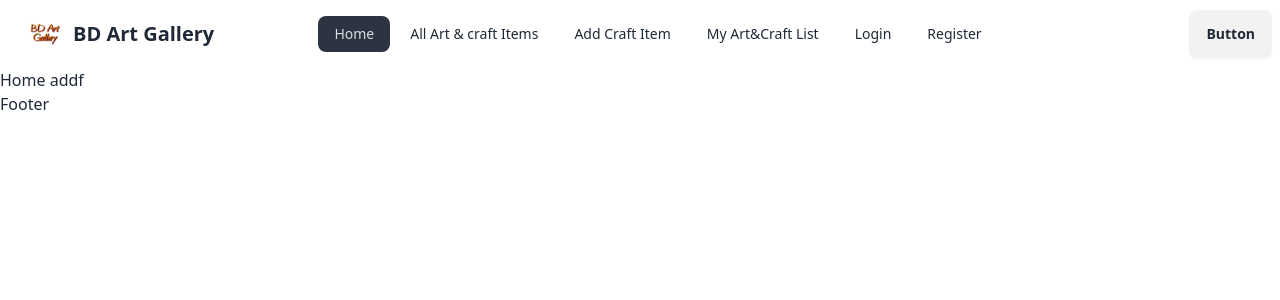
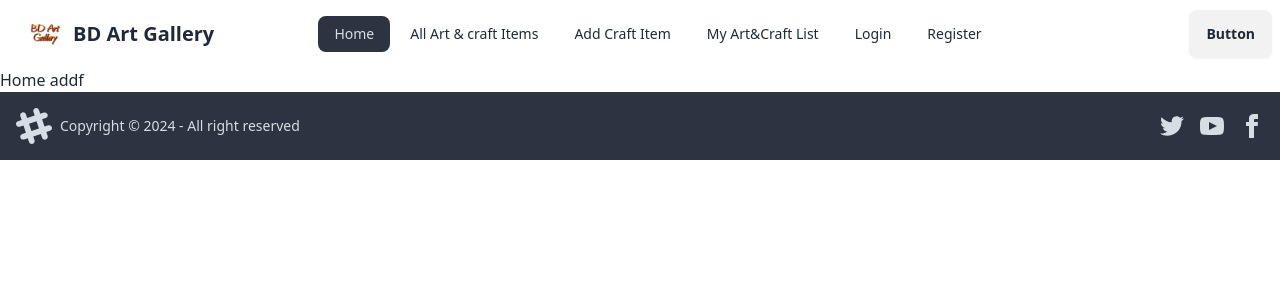
Before and after one commit to Abdullah-Az-Zahur/bd-art-gallery-client, a React (Vite) app: page / in a window 1280 px wide. Shown: the top 300 px of the page. Built offline with nearby package versions, Linux system fonts and the light colour scheme.

Commit message:
install helmet

```diff
--- a/package.json
+++ b/package.json
@@ -15,6 +15,7 @@
     "match-sorter": "^6.3.4",
     "react": "^18.2.0",
     "react-dom": "^18.2.0",
+    "react-helmet": "^6.1.0",
     "react-router-dom": "^6.23.0",
     "sort-by": "^1.2.0"
   },
--- a/src/Routes/Routes.jsx
+++ b/src/Routes/Routes.jsx
@@ -2,6 +2,7 @@
 import ErrorPage from "../ErrorPage/ErrorPage";
 import Home from "../Pages/Home/Home";
 import Root from "../layouts/Root";
+import Login from "../Pages/Login/Login";
 
 const router = createBrowserRouter([
   {
@@ -13,6 +14,10 @@
         path: "/",
         element: <Home></Home>,
       },
+      {
+        path:'/login',
+        element:<Login></Login>
+      }
     ],
   },
 ]);
--- a/src/components/Footer/Footer.jsx
+++ b/src/components/Footer/Footer.jsx
@@ -1,11 +1,59 @@
-import React from 'react';
+import React from "react";
 
 const Footer = () => {
-    return (
-        <div>
-            <h2>Footer</h2>
-        </div>
-    );
+  return (
+    <footer className="footer items-center p-4 bg-neutral text-neutral-content">
+      <aside className="items-center grid-flow-col">
+        <svg
+          width="36"
+          height="36"
+          viewBox="0 0 24 24"
+          xmlns="http://www.w3.org/2000/svg"
+          fillRule="evenodd"
+          clipRule="evenodd"
+          className="fill-current"
+        >
+          <path d="M22.672 15.226l-2.432.811.841 2.515c.33 1.019-.209 2.127-1.23 2.456-1.15.325-2.148-.321-2.463-1.226l-.84-2.518-5.013 1.677.84 2.517c.391 1.203-.434 2.542-1.831 2.542-.88 0-1.601-.564-1.86-1.314l-.842-2.516-2.431.809c-1.135.328-2.145-.317-2.463-1.229-.329-1.018.211-2.127 1.231-2.456l2.432-.809-1.621-4.823-2.432.808c-1.355.384-2.558-.59-2.558-1.839 0-.817.509-1.582 1.327-1.846l2.433-.809-.842-2.515c-.33-1.02.211-2.129 1.232-2.458 1.02-.329 2.13.209 2.461 1.229l.842 2.515 5.011-1.677-.839-2.517c-.403-1.238.484-2.553 1.843-2.553.819 0 1.585.509 1.85 1.326l.841 2.517 2.431-.81c1.02-.33 2.131.211 2.461 1.229.332 1.018-.21 2.126-1.23 2.456l-2.433.809 1.622 4.823 2.433-.809c1.242-.401 2.557.484 2.557 1.838 0 .819-.51 1.583-1.328 1.847m-8.992-6.428l-5.01 1.675 1.619 4.828 5.011-1.674-1.62-4.829z"></path>
+        </svg>
+        <p>Copyright © 2024 - All right reserved</p>
+      </aside>
+      <nav className="grid-flow-col gap-4 md:place-self-center md:justify-self-end">
+        <a>
+          <svg
+            xmlns="http://www.w3.org/2000/svg"
+            width="24"
+            height="24"
+            viewBox="0 0 24 24"
+            className="fill-current"
+          >
+            <path d="M24 4.557c-.883.392-1.832.656-2.828.775 1.017-.609 1.798-1.574 2.165-2.724-.951.564-2.005.974-3.127 1.195-.897-.957-2.178-1.555-3.594-1.555-3.179 0-5.515 2.966-4.797 6.045-4.091-.205-7.719-2.165-10.148-5.144-1.29 2.213-.669 5.108 1.523 6.574-.806-.026-1.566-.247-2.229-.616-.054 2.281 1.581 4.415 3.949 4.89-.693.188-1.452.232-2.224.084.626 1.956 2.444 3.379 4.6 3.419-2.07 1.623-4.678 2.348-7.29 2.04 2.179 1.397 4.768 2.212 7.548 2.212 9.142 0 14.307-7.721 13.995-14.646.962-.695 1.797-1.562 2.457-2.549z"></path>
+          </svg>
+        </a>
+        <a>
+          <svg
+            xmlns="http://www.w3.org/2000/svg"
+            width="24"
+            height="24"
+            viewBox="0 0 24 24"
+            className="fill-current"
+          >
+            <path d="M19.615 3.184c-3.604-.246-11.631-.245-15.23 0-3.897.266-4.356 2.62-4.385 8.816.029 6.185.484 8.549 4.385 8.816 3.6.245 11.626.246 15.23 0 3.897-.266 4.356-2.62 4.385-8.816-.029-6.185-.484-8.549-4.385-8.816zm-10.615 12.816v-8l8 3.993-8 4.007z"></path>
+          </svg>
+        </a>
+        <a>
+          <svg
+            xmlns="http://www.w3.org/2000/svg"
+            width="24"
+            height="24"
+            viewBox="0 0 24 24"
+            className="fill-current"
+          >
+            <path d="M9 8h-3v4h3v12h5v-12h3.642l.358-4h-4v-1.667c0-.955.192-1.333 1.115-1.333h2.885v-5h-3.808c-3.596 0-5.192 1.583-5.192 4.615v3.385z"></path>
+          </svg>
+        </a>
+      </nav>
+    </footer>
+  );
 };
 
 export default Footer;
```
Also changed, not shown: 1 other file (tests, documents, lock files or other folders).
